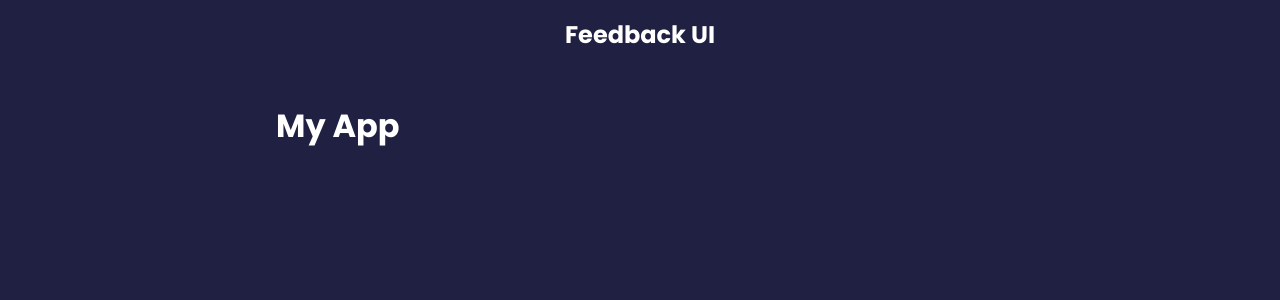
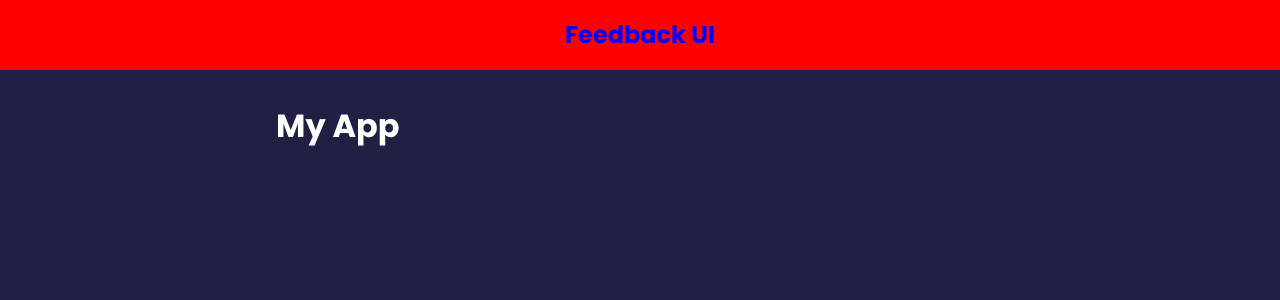
Before and after one commit to anubhavbagri/FeedbackApp-react, a React (Create React App) app: page / in a window 1280 px wide. Shown: the top 300 px of the page. Built offline with nearby package versions, Linux system fonts and the light colour scheme; the HTML template or start-up script is replaced by a standard one.

Commit message:
feat: inline style in component

```diff
--- a/src/components/Header.jsx
+++ b/src/components/Header.jsx
@@ -1,19 +1,21 @@
 import PropTypes from 'prop-types';
 
-function Header({text}) {
-  return <header>
+function Header({ text }) {
+  return (
+    <header style={{ backgroundColor: 'red', color: 'blue' }}>
       <div className="container">
         <h2>{text}</h2>
       </div>
-  </header>;
+    </header>
+  );
 }
 
 Header.defaultProps = {
-    text: 'Feedback UI',
-}
+  text: 'Feedback UI',
+};
 
 Header.propTypes = {
-    text: PropTypes.string,
-}
+  text: PropTypes.string,
+};
 
 export default Header;
```
